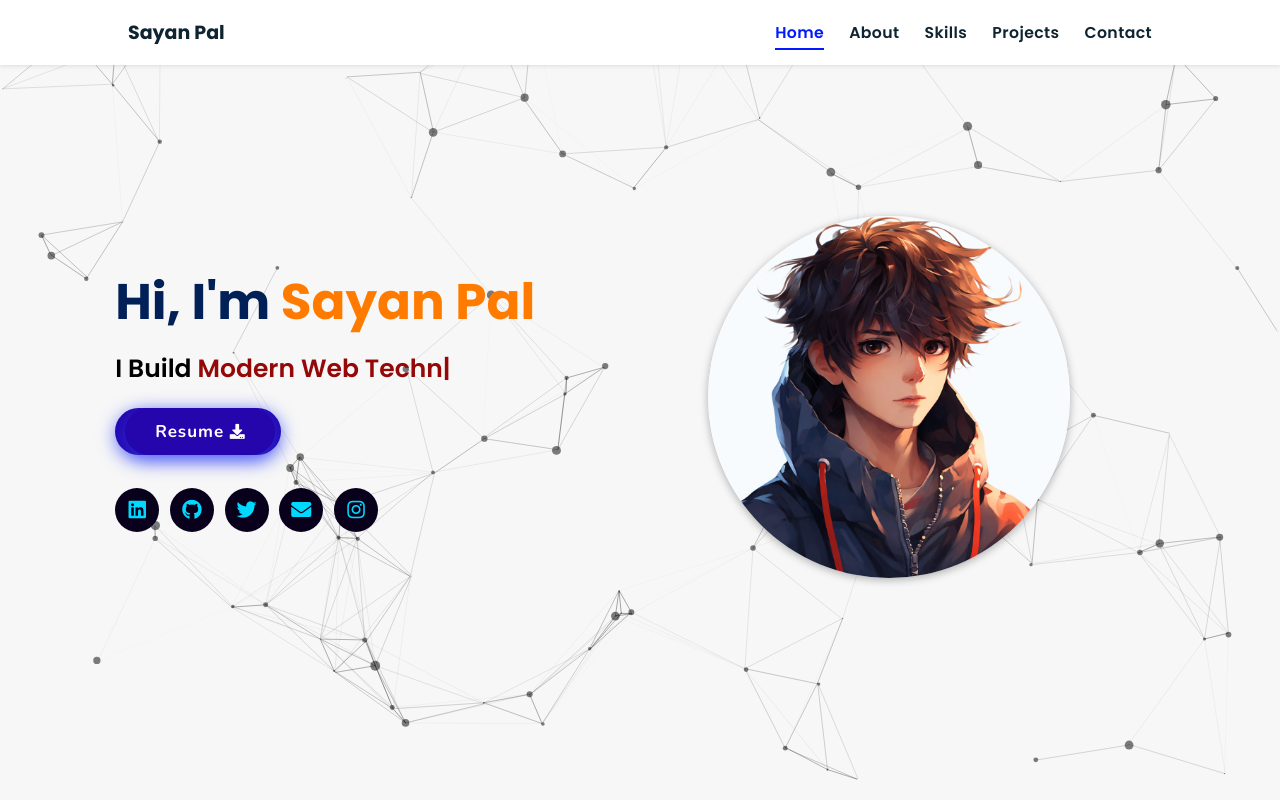
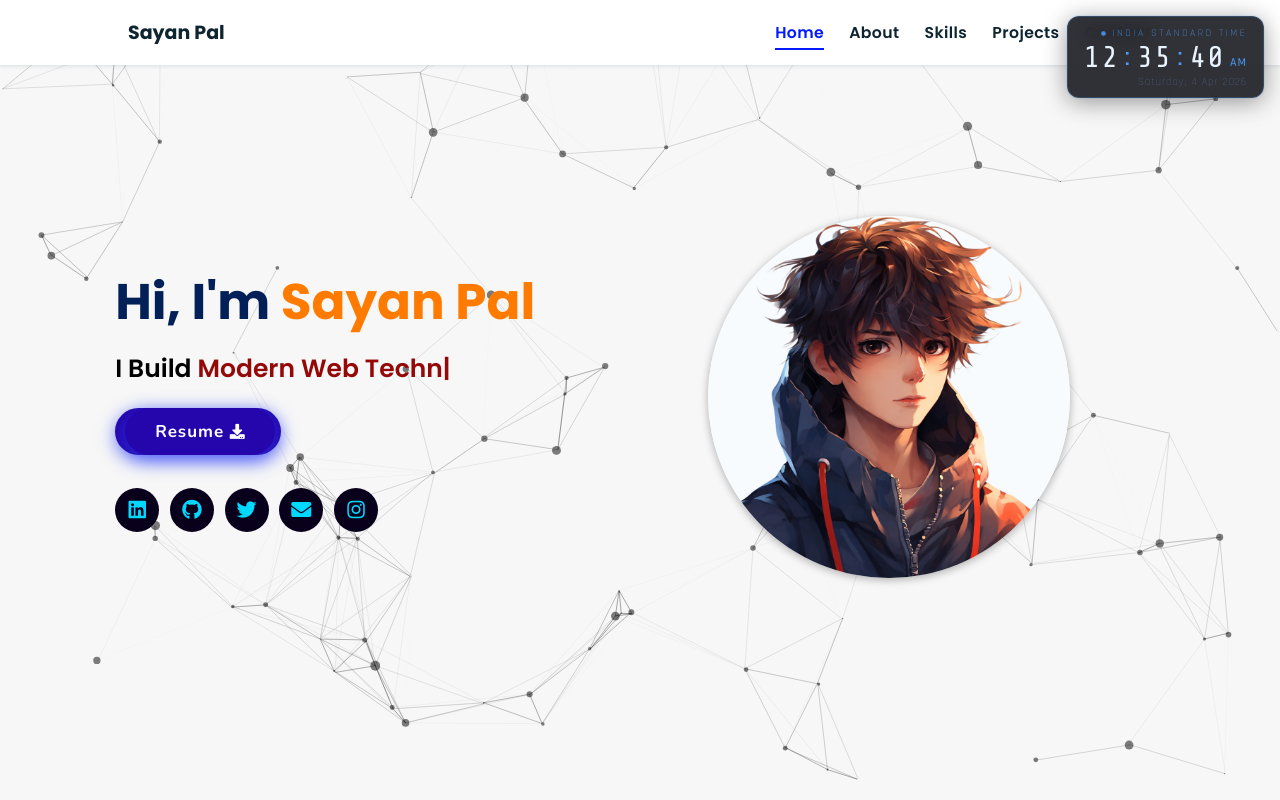
Before and after one commit to sayanpal514-hue/Portfolio, a plain HTML site: page index.html in a window 1280 px wide. Shown: the top 800 px of the page. Drawn offline with nearby package versions, Linux system fonts and the light colour scheme.

Commit message:
Update index.html

```diff
--- a/index.html
+++ b/index.html
@@ -14,17 +14,157 @@
   <link rel="stylesheet" href="https://cdnjs.cloudflare.com/ajax/libs/font-awesome/5.15.3/css/all.min.css"
     integrity="sha512-iBBXm8fW90+nuLcSKlbmrPcLa0OT92xO1BIsZ+ywDWZCvqsWgccV3gFoRBv0z+8dLJgyAHIhR35VZc2oM/gI1w=="
     crossorigin="anonymous" referrerpolicy="no-referrer" />
+  <!-- Google Font for Clock -->
+  <link rel="preconnect" href="https://fonts.googleapis.com">
+  <link href="https://fonts.googleapis.com/css2?family=Share+Tech+Mono&family=Rajdhani:wght@300;500&display=swap" rel="stylesheet">
   <!-- Favicon -->
   <link id='favicon' rel="shortcut icon" href="./assets/images/favicon.png" type="image/x-png">
   <title>Sayan Pal | Web Developer</title>
+
+  <!-- ===== IST CLOCK STYLES ===== -->
+  <style>
+    #ist-clock {
+      position: fixed;
+      top: 16px;
+      right: 16px;
+      z-index: 9999;
+    }
+
+    .ist-card {
+      background: rgba(13, 15, 20, 0.85);
+      border: 1px solid rgba(74, 158, 255, 0.25);
+      border-radius: 12px;
+      padding: 10px 16px 8px;
+      display: inline-flex;
+      flex-direction: column;
+      align-items: flex-end;
+      backdrop-filter: blur(10px);
+      -webkit-backdrop-filter: blur(10px);
+      box-shadow: 0 4px 24px rgba(0, 0, 0, 0.4), 0 0 0 1px rgba(74, 158, 255, 0.1);
+      min-width: 175px;
+      transition: transform 0.2s ease, box-shadow 0.2s ease;
+    }
+
+    .ist-card:hover {
+      transform: translateY(-2px);
+      box-shadow: 0 8px 32px rgba(0, 0, 0, 0.5), 0 0 0 1px rgba(74, 158, 255, 0.25);
+    }
+
+    .ist-top-row {
+      display: flex;
+      align-items: center;
+      justify-content: flex-end;
+      width: 100%;
+      gap: 6px;
+      margin-bottom: 3px;
+    }
+
+    .ist-dot {
+      width: 5px;
+      height: 5px;
+      background: #4a9eff;
+      border-radius: 50%;
+      animation: istPulse 2s ease-in-out infinite;
+      flex-shrink: 0;
+    }
+
+    @keyframes istPulse {
+      0%, 100% { opacity: 1; transform: scale(1); }
+      50%       { opacity: 0.35; transform: scale(0.65); }
+    }
+
+    .ist-label {
+      font-family: 'Rajdhani', sans-serif;
+      font-size: 10px;
+      font-weight: 300;
+      letter-spacing: 2.5px;
+      color: #4a9eff;
+      text-transform: uppercase;
+    }
+
+    .ist-time {
+      font-family: 'Share Tech Mono', monospace;
+      font-size: 30px;
+      color: #e8f4ff;
+      letter-spacing: 1.5px;
+      line-height: 1;
+      display: flex;
+      align-items: flex-end;
+      gap: 0;
+    }
+
+    .ist-sep {
+      color: #4a9eff;
+      animation: istBlink 1s step-end infinite;
+      padding: 0 1px;
+      font-size: 26px;
+      margin-bottom: 2px;
+    }
+
+    @keyframes istBlink {
+      0%, 100% { opacity: 1; }
+      50%       { opacity: 0.1; }
+    }
+
+    .ist-ampm {
+      font-family: 'Rajdhani', sans-serif;
+      font-size: 12px;
+      font-weight: 500;
+      color: #4a9eff;
+      letter-spacing: 1px;
+      margin-left: 5px;
+      margin-bottom: 3px;
+    }
+
+    .ist-date {
+      font-family: 'Rajdhani', sans-serif;
+      font-size: 11px;
+      font-weight: 300;
+      color: #4a6080;
+      letter-spacing: 0.8px;
+      margin-top: 3px;
+    }
+
+    /* Hide on very small screens so it doesn't block nav */
+    @media (max-width: 480px) {
+      #ist-clock {
+        top: auto;
+        bottom: 70px;
+        right: 12px;
+      }
+      .ist-card {
+        padding: 8px 12px 6px;
+        min-width: 148px;
+      }
+      .ist-time { font-size: 24px; }
+      .ist-sep  { font-size: 21px; }
+    }
+  </style>
+  <!-- ===== END IST CLOCK STYLES ===== -->
 </head>
 
 <body oncontextmenu="return false">
 
-  <!-- pre loader -->
-  <!-- <div class="loader-container">
-  <img draggable="false" src="./assets/images/preloader.gif" alt="">
-</div> -->
+  <!-- ===== IST LIVE CLOCK ===== -->
+  <div id="ist-clock">
+    <div class="ist-card">
+      <div class="ist-top-row">
+        <div class="ist-dot"></div>
+        <div class="ist-label">India Standard Time</div>
+      </div>
+      <div class="ist-time">
+        <span id="ist-hh">00</span>
+        <span class="ist-sep">:</span>
+        <span id="ist-mm">00</span>
+        <span class="ist-sep">:</span>
+        <span id="ist-ss">00</span>
+        <span class="ist-ampm" id="ist-ampm">AM</span>
+      </div>
+      <div class="ist-date" id="ist-date">—</div>
+    </div>
+  </div>
+  <!-- ===== END IST LIVE CLOCK ===== -->
+
 
   <!-- navbar starts -->
   <header>
@@ -59,17 +199,11 @@
       </a>
       <div class="socials">
         <ul class="social-icons">
-          <li><a class="linkedin" aria-label="LinkedIn" href="https://www.linkedin.com/in/sayan-pal-8092a8330" target="_blank"><i
-                class="fab fa-linkedin"></i></a></li>
-          <li><a class="github" aria-label="GitHub" href="https://github.com/sayanpal514-hue" target="_blank"><i
-                class="fab fa-github"></i></a></li>
-          <li><a class="twitter" aria-label="Twitter" href="https://twitter.com/imVKohli970" target="_blank"><i
-                class="fab fa-twitter"></i></a></li>
-          <li><a class="email" aria-label="Email" href="mailto:sayanpal514@gmail.com"><i
-                class="fas fa-envelope"></i></a></li>
-          <li><a class="instagram" aria-label="Instagram"
-              href="https://www.instagram.com/ig_sayan.18/?hl=en" target="_blank"><i
-                class="fab fa-instagram"></i></a></li>
+          <li><a class="linkedin" aria-label="LinkedIn" href="https://www.linkedin.com/in/sayan-pal-8092a8330" target="_blank"><i class="fab fa-linkedin"></i></a></li>
+          <li><a class="github"   aria-label="GitHub"   href="https://github.com/sayanpal514-hue" target="_blank"><i class="fab fa-github"></i></a></li>
+          <li><a class="twitter"  aria-label="Twitter"  href="https://twitter.com/imVKohli970" target="_blank"><i class="fab fa-twitter"></i></a></li>
+          <li><a class="email"    aria-label="Email"    href="mailto:sayanpal514@gmail.com"><i class="fas fa-envelope"></i></a></li>
+          <li><a class="instagram" aria-label="Instagram" href="https://www.instagram.com/ig_sayan.18/?hl=en" target="_blank"><i class="fab fa-instagram"></i></a></li>
         </ul>
       </div>
     </div>
@@ -85,7 +219,6 @@
     <h2 class="heading"><i class="fas fa-user-alt"></i> About <span>Me</span></h2>
 
     <div class="row">
-
       <div class="image">
         <img draggable="false" class="tilt" src="./assets/images/profile_new.png" alt="">
       </div>
@@ -97,10 +230,6 @@
           love learning new technologies and improving my problem-solving skills through coding.</p>
 
         <div class="box-container">
-          <!-- <div class="box">
-              <p><span> age: </span> 20</p>
-              <p><span> phone : </span> +91 XXX-XXX-XXXX</p>
-            </div> -->
           <div class="box">
             <p><span> email : </span> sayanpal514@gmail.com</p>
             <p><span> place : </span> India</p>
@@ -112,28 +241,17 @@
             <i class="fas fa-chevron-right"></i>
           </a>
         </div>
-
       </div>
     </div>
   </section>
   <!-- about section ends -->
 
+
   <!-- skills section starts -->
   <section class="skills" id="skills">
-
     <h2 class="heading"><i class="fas fa-laptop-code"></i> Skills & <span>Abilities</span></h2>
-
     <div class="container">
-      <div class="row" id="skillsContainer">
-
-        <!-- <div class="bar">
-              <div class="info">
-                <img src="https://img.icons8.com/color/48/000000/adobe-xd.png"/>
-                <span>AdobeXD</span>
-              </div>
-            </div> -->
-
-      </div>
+      <div class="row" id="skillsContainer"></div>
     </div>
   </section>
   <!-- skills section ends -->
@@ -141,63 +259,31 @@
 
   <!-- work project section starts -->
   <section class="work" id="work">
-
     <h2 class="heading"><i class="fas fa-laptop-code"></i> Projects <span>Made</span></h2>
-
-    <div class="box-container">
-
-      <!-- <div class="box tilt">
-      <img draggable="false" src="./assets/images/projects/portfolio1.PNG" alt="" />
-      <div class="content">
-        <div class="tag">
-        <h3>Portfolio Website</h3>
-        </div>
-        <div class="desc">
-          <p>Personal portfolio website. Don't need much info about it, just scroll down. You're here only!</p>
-          <div class="btns">
-            <a href="#" class="btn" target="_blank"><i class="fas fa-eye"></i> View</a>
-            <a href="https://github.com/jigar-sable/Portfolio-Website" class="btn" target="_blank">Code <i class="fas fa-code"></i></a>
-          </div>
-        </div>
-      </div>
-    </div> -->
-
-    </div>
-
+    <div class="box-container"></div>
     <div class="viewall">
       <a href="/projects" class="btn"><span>View All</span>
         <i class="fas fa-arrow-right"></i>
       </a>
     </div>
-
   </section>
   <!-- work project section ends -->
 
+
   <!-- contact section starts -->
   <section class="contact" id="contact">
-
     <h2 class="heading"><i class="fas fa-headset"></i> Get in <span>Touch</span></h2>
-
     <div class="container">
       <div class="content">
         <div class="image-box">
           <img draggable="false" src="./assets/images/contact1.png" alt="">
         </div>
         <div class="socials" style="margin-top: 2rem; display: flex; flex-direction: column; gap: 1.5rem;">
-          <a href="mailto:sayanpal514@gmail.com" style="font-size: 2rem; color: #011aff; text-transform: none;"><i
-              class="fas fa-envelope"></i> Email: sayanpal514@gmail.com</a>
-          <a href="https://github.com/sayanpal514-hue" target="_blank"
-            style="font-size: 2rem; color: #011aff; text-transform: none;"><i class="fab fa-github"></i> GitHub:
-            sayanpal514-hue</a>
-          <a href="https://www.linkedin.com/in/sayan-pal-8092a8330" target="_blank"
-            style="font-size: 2rem; color: #011aff; text-transform: none;"><i class="fab fa-linkedin"></i> LinkedIn:
-            Sayan Pal</a>
-          <a href="https://twitter.com/imVKohli970" target="_blank"
-            style="font-size: 2rem; color: #011aff; text-transform: none;"><i class="fab fa-twitter"></i> X:
-            @imVKohli970</a>
-          <a href="https://www.instagram.com/ig_sayan.18/?hl=en" target="_blank"
-            style="font-size: 2rem; color: #011aff; text-transform: none;"><i class="fab fa-instagram"></i> Instagram:
-            ig_sayan18</a>
+          <a href="mailto:sayanpal514@gmail.com"                           style="font-size: 2rem; color: #011aff; text-transform: none;"><i class="fas fa-envelope"></i>  Email: sayanpal514@gmail.com</a>
+          <a href="https://github.com/sayanpal514-hue" target="_blank"     style="font-size: 2rem; color: #011aff; text-transform: none;"><i class="fab fa-github"></i>   GitHub: sayanpal514-hue</a>
+          <a href="https://www.linkedin.com/in/sayan-pal-8092a8330" target="_blank" style="font-size: 2rem; color: #011aff; text-transform: none;"><i class="fab fa-linkedin"></i> LinkedIn: Sayan Pal</a>
+          <a href="https://twitter.com/imVKohli970" target="_blank"        style="font-size: 2rem; color: #011aff; text-transform: none;"><i class="fab fa-twitter"></i>  X: @imVKohli970</a>
+          <a href="https://www.instagram.com/ig_sayan.18/?hl=en" target="_blank" style="font-size: 2rem; color: #011aff; text-transform: none;"><i class="fab fa-instagram"></i> Instagram: ig_sayan18</a>
         </div>
       </div>
     </div>
@@ -206,44 +292,62 @@
 
 
   <footer>
-    <p style="text-align: center; padding: 2rem; background: #fff; font-size: 1.6rem;">© 2026 Sayan Pal. All Rights
-      Reserved.</p>
+    <p style="text-align: center; padding: 2rem; background: #fff; font-size: 1.6rem;">© 2026 Sayan Pal. All Rights Reserved.</p>
   </footer>
 
   <!-- scroll top btn -->
   <a href="#home" aria-label="ScrollTop" class="fas fa-angle-up" id="scroll-top"></a>
-  <!-- scroll back to top -->
 
 
-  <!-- ==== ALL MAJOR JAVASCRIPT CDNS STARTS ==== -->
-  <!-- jquery cdn -->
+  <!-- ==== ALL MAJOR JAVASCRIPT CDNS ==== -->
   <script src="https://cdnjs.cloudflare.com/ajax/libs/jquery/3.6.0/jquery.min.js"
     integrity="sha512-894YE6QWD5I59HgZOGReFYm4dnWc1Qt5NtvYSaNcOP+u1T9qYdvdihz0PPSiiqn/+/3e7Jo4EaG7TubfWGUrMQ=="
     crossorigin="anonymous" referrerpolicy="no-referrer"></script>
-
-  <!-- typed.js cdn -->
   <script src="https://cdnjs.cloudflare.com/ajax/libs/typed.js/2.0.5/typed.min.js"
     integrity="sha512-1KbKusm/hAtkX5FScVR5G36wodIMnVd/aP04af06iyQTkD17szAMGNmxfNH+tEuFp3Og/P5G32L1qEC47CZbUQ=="
     crossorigin="anonymous" referrerpolicy="no-referrer"></script>
-
-  <!-- particle.js links -->
   <script src="./assets/js/particles.min.js"></script>
   <script src="./assets/js/app.js"></script>
-
-  <!-- vanilla tilt.js links -->
   <script src="https://cdnjs.cloudflare.com/ajax/libs/vanilla-tilt/1.7.0/vanilla-tilt.min.js"
     integrity="sha512-SttpKhJqONuBVxbRcuH0wezjuX+BoFoli0yPsnrAADcHsQMW8rkR84ItFHGIkPvhnlRnE2FaifDOUw+EltbuHg=="
     crossorigin="anonymous" referrerpolicy="no-referrer"></script>
-
-  <!-- scroll reveal anim -->
   <script src="https://unpkg.com/scrollreveal"></script>
-
   <script type="text/javascript" src="https://cdn.jsdelivr.net/npm/emailjs-com@3/dist/email.min.js"></script>
-
-  <!-- ==== ALL MAJOR JAVASCRIPT CDNS ENDS ==== -->
+  <!-- ==== END JS CDNS ==== -->
 
   <script src="./assets/js/script.js"></script>
 
+  <!-- ===== IST CLOCK SCRIPT ===== -->
+  <script>
+    (function () {
+      var days   = ['Sunday','Monday','Tuesday','Wednesday','Thursday','Friday','Saturday'];
+      var months = ['Jan','Feb','Mar','Apr','May','Jun','Jul','Aug','Sep','Oct','Nov','Dec'];
+
+      function pad(n) { return String(n).padStart(2, '0'); }
+
+      function tickIST() {
+        var now = new Date();
+        var ist = new Date(now.toLocaleString('en-US', { timeZone: 'Asia/Kolkata' }));
+
+        var h    = ist.getHours();
+        var m    = ist.getMinutes();
+        var s    = ist.getSeconds();
+        var ampm = h >= 12 ? 'PM' : 'AM';
+        var h12  = h % 12 || 12;
+
+        document.getElementById('ist-hh').textContent   = pad(h12);
+        document.getElementById('ist-mm').textContent   = pad(m);
+        document.getElementById('ist-ss').textContent   = pad(s);
+        document.getElementById('ist-ampm').textContent = ampm;
+        document.getElementById('ist-date').textContent =
+          days[ist.getDay()] + ', ' + ist.getDate() + ' ' + months[ist.getMonth()] + ' ' + ist.getFullYear();
+      }
+
+      tickIST();
+      setInterval(tickIST, 1000);
+    })();
+  </script>
+  <!-- ===== END IST CLOCK SCRIPT ===== -->
+
 </body>
-
 </html>
```
